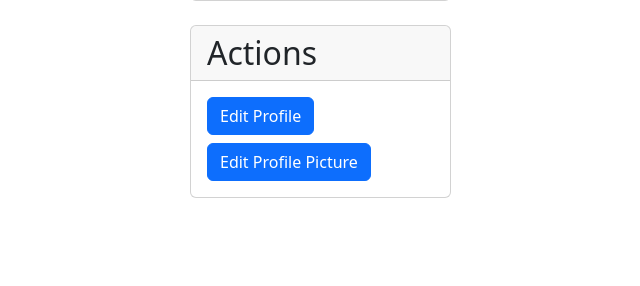
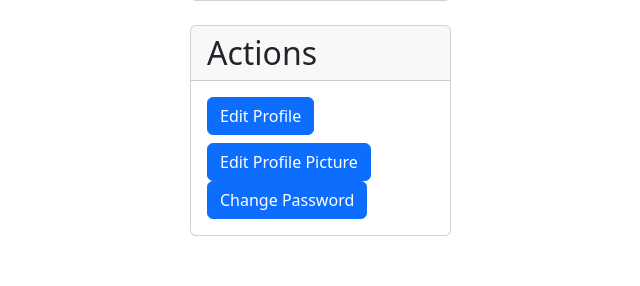
Before and after one commit to AlzyWelzy/Flavorly, a Django app: page /my_account/ in a window 1280 px wide. Shown: the part 335-621 px from the top of the page, without its empty margins (177-817 px from the left). Run offline with Django 4.2, Linux system fonts and the light colour scheme; the visitor is signed in with stand-in values (Sample User, id 1); parts of the project's set-up code (start-up, migrations or seed data) failed here and were passed over.

Commit message:
adding new buttons

```diff
--- a/app/templates/app/my_account.html
+++ b/app/templates/app/my_account.html
@@ -33,6 +33,7 @@
               <div class="card-body">
                 <p class="mb-2"><a href="{% url 'edit_profile' %}" class="btn btn-primary btn-block">Edit Profile</a></p>
                 <p class="mb-0"><a href="{% url 'add_profile_picture' %}" class="btn btn-primary btn-block">Edit Profile Picture</a></p>
+                <p class="mb-0"><a href="{% url 'password_change' %}" class="btn btn-primary btn-block">Change Password</a></p>
               </div>
             </div>
           </div>
```
